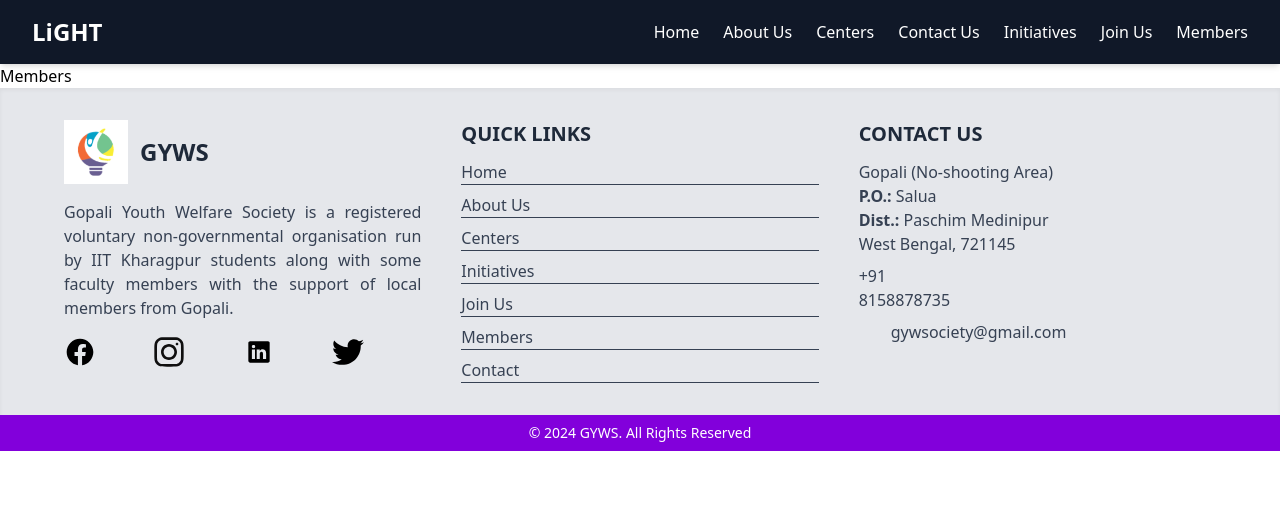
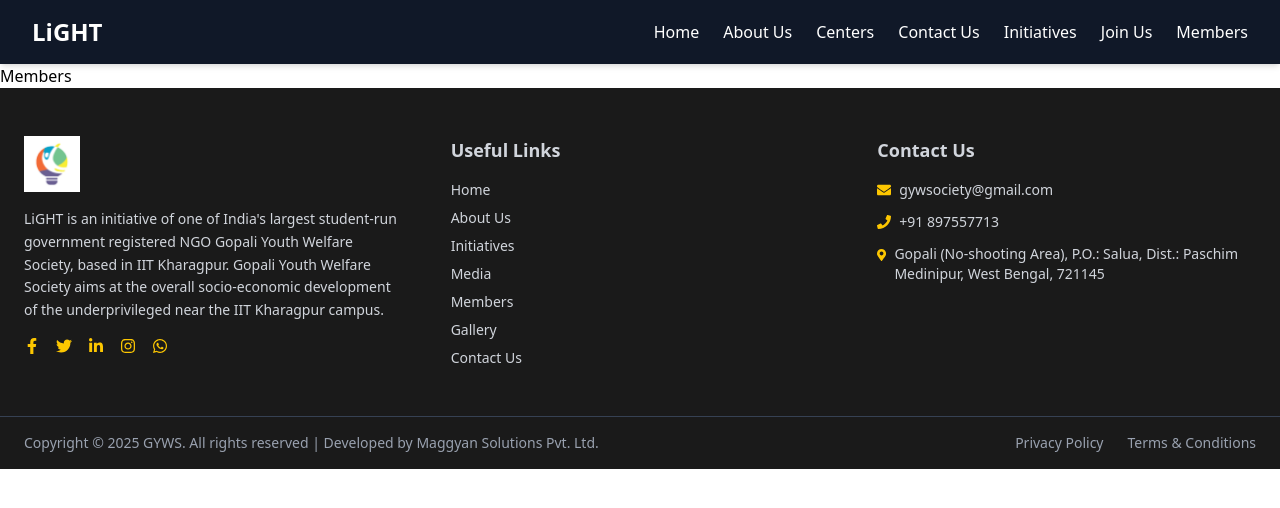
Before and after one commit to GYWS-TechOps/LiGHT-Website, a React (Vite) app: page /members in a window 1280 px wide. Shown: the top 508 px of the page. Built offline with nearby package versions, Linux system fonts and the light colour scheme.

Commit message:
Updated Footer component

```diff
--- a/src/components/Footer.jsx
+++ b/src/components/Footer.jsx
@@ -5,166 +5,89 @@ import Insta from '../assets/Insta.svg';
 import LinkedIn from '../assets/LinkedIn.svg';
 import Twitter from '../assets/Twitter.svg';
 import Logo from '../assets/Logo.png';
+import { FaEnvelope, FaPhone, FaMapMarkerAlt, FaFacebookF, FaTwitter, FaLinkedinIn, FaInstagram, FaWhatsapp } from 'react-icons/fa';
 
 const Footer = () => {
     return (
-        <div className="bg-gray-200 shadow-inner">
-            <footer className="w-full">
-                <div className="grid grid-cols-1 md:grid-cols-2 lg:grid-cols-3 gap-10 px-6 md:px-16 py-8">
-                    {/* About Us */}
+        <footer className="bg-[#1a1a1a] text-gray-300">
+            {/* Main footer */}
+            <div className="max-w-7xl mx-auto px-6 py-12 grid grid-cols-1 md:grid-cols-3 gap-12">
+
+                {/* About Section */}
                 <div>
-                        <div className="flex items-center space-x-3 mb-4">
-                            <img src={Logo} alt="GYWS Logo" className="w-16" />
-                            <h2 className="text-2xl font-semibold text-gray-800">GYWS</h2>
+                    <img
+                        src={Logo}
+                        alt="Logo"
+                        className="w-14 h-14 mb-4"
+                    />
+                    <p className="text-sm leading-relaxed">
+                        LiGHT is an initiative of one of India's largest student-run government registered NGO
+                        Gopali Youth Welfare Society, based in IIT Kharagpur. Gopali Youth Welfare Society aims
+                        at the overall socio-economic development of the underprivileged near the IIT Kharagpur campus.
+                    </p>
+                    <div className="flex gap-4 mt-4">
+                        <a href="https://www.facebook.com/gyws.iitkgp" className="text-yellow-400 hover:text-white">
+                            <FaFacebookF className="text-base" />
+                        </a>
+                        <a href="https://x.com/gopali_youth" className="text-yellow-400 hover:text-white">
+                            <FaTwitter className="text-base" />
+                        </a>
+                        <a href="https://www.linkedin.com/company/gopali-youth-welfare-society/posts/?feedView=all" className="text-yellow-400 hover:text-white">
+                            <FaLinkedinIn className="text-base" />
+                        </a>
+                        <a href="https://www.instagram.com/gyws_ngo.iitkgp/" className="text-yellow-400 hover:text-white">
+                            <FaInstagram className="text-base" />
+                        </a>
+                        <a href="https://api.whatsapp.com/send?phone=918957557713&text=Hi" className="text-yellow-400 hover:text-white">
+                            <FaWhatsapp className="text-base" />
+                        </a>
                     </div>
-                        <p className="text-gray-700 text-justify">
-                            Gopali Youth Welfare Society is a registered voluntary non-governmental organisation run by IIT Kharagpur students along with some faculty members with the support of local members from Gopali.
-                        </p>
-                        <ul className="grid grid-cols-4 mt-4 space-x-2">
-                            {/* <li>
-                                <a href="https://www.facebook.com/gyws.iitkgp" target="_blank" rel="noopener noreferrer" className="text-gray-600 hover:text-cyan-500 text-2xl">
-                                    <Facebook />
-                                </a>
-                            </li> */}
-
-                            <li>
-                                <a
-                                    href="https://www.facebook.com/gyws.iitkgp"
-                                    target="_blank"
-                                    rel="noopener noreferrer"
-                                >
-                                    <img
-                                        src={Facebook}
-                                        alt="Facebook"
-                                        className="w-8 h-8 hover:scale-110 transition-transform"
-                                    />
-                                </a>
-                            </li>
-
-                            {/* <li>
-                                <a href="https://www.instagram.com/gyws_ngo.iitkgp/" target="_blank" rel="noopener noreferrer" className="text-gray-600 hover:text-cyan-500 text-2xl">
-                                    <Instagram />
-                                </a>
-                            </li> */}
-                            <li>
-                                <a
-                                    href="https://www.instagram.com/gyws_ngo.iitkgp/"
-                                    target="_blank"
-                                    rel="noopener noreferrer"
-                                >
-                                    <img
-                                        src={Insta}
-                                        alt="Facebook"
-                                        className="w-8 h-8 hover:scale-110 transition-transform"
-                                    />
-                                </a>
-                            </li>
-
-                            {/* <li>
-                                <a href="https://www.linkedin.com/company/gopali-youth-welfare-society/mycompany/" target="_blank" rel="noopener noreferrer" className="text-gray-600 hover:text-cyan-500 text-2xl">
-                                    <Linkedin />
-                                </a>
-                            </li> */}
-
-                            <li>
-                                <a
-                                    href="https://www.linkedin.com/company/gopali-youth-welfare-society/mycompany/"
-                                    target="_blank"
-                                    rel="noopener noreferrer"
-                                >
-                                    <img
-                                        src={LinkedIn}
-                                        alt={LinkedIn}
-                                        className="w-8 h-8 hover:scale-110 transition-transform"
-                                    />
-                                </a>
-                            </li>
-                            {/* <li>
-                                <a href="https://twitter.com/gopali_youth" target="_blank" rel="noopener noreferrer" className="text-gray-600 hover:text-cyan-500 text-2xl">
-                                    <Twitter />
-                                </a>
-                            </li> */}
-
-                            <li>
-                                <a
-                                    href="https://twitter.com/gopali_youth"
-                                    target="_blank"
-                                    rel="noopener noreferrer"
-                                >
-                                    <img
-                                        src={Twitter}
-                                        alt={LinkedIn}
-                                        className="w-8 h-8 hover:scale-110 transition-transform"
-                                    />
-                                </a>
-                            </li>
-
+                </div>
+                <div>
+                    <h3 className="text-lg font-semibold mb-4">Useful Links</h3>
+                    <ul className="space-y-2 text-sm">
+                        <li><a href="#" className="hover:text-yellow-400">Home</a></li>
+                        <li><a href="#" className="hover:text-yellow-400">About Us</a></li>
+                        <li><a href="#" className="hover:text-yellow-400">Initiatives</a></li>
+                        <li><a href="#" className="hover:text-yellow-400">Media</a></li>
+                        <li><a href="#" className="hover:text-yellow-400">Members</a></li>
+                        <li><a href="#" className="hover:text-yellow-400">Gallery</a></li>
+                        <li><a href="#" className="hover:text-yellow-400">Contact Us</a></li>
                     </ul>
                 </div>
-
-                    {/* Quick Links */}
                 <div>
-                        <h2 className="text-xl font-semibold text-gray-800 mb-3">QUICK LINKS</h2>
-                        <ul className="space-y-2 text-gray-700">
-                            <li>
-                                <Link to="/"  className="hover:text-cyan-500 transition">Home</Link>
-                                <hr />
+                    <h3 className="text-lg font-semibold mb-4">Contact Us</h3>
+                    <ul className="space-y-3 text-sm">
+                        <li className="flex items-center gap-2">
+                            <FaEnvelope className="text-yellow-400" /> gywsociety@gmail.com
                         </li>
-                            <li>
-                                <Link to="/about"  className="hover:text-cyan-500 transition">About Us</Link>
-                                <hr />
+                        <li className="flex items-center gap-2">
+                            <FaPhone className="text-yellow-400" /> +91 897557713
                         </li>
-                            <li>
-                                <Link to="/centers"  className="hover:text-cyan-500 transition">Centers</Link>
-                                <hr />
-                            </li>
-                            <li>
-                                <Link to="/initiatives"  className="hover:text-cyan-500 transition">Initiatives</Link>
-                                <hr />
-                            </li>
-                            <li>
-                                <Link to="/join"  className="hover:text-cyan-500 transition">Join Us</Link>
-                                <hr />
-                            </li>
-                            <li>
-                                <Link to="/members"  className="hover:text-cyan-500 transition">Members</Link>
-                                <hr />
-                            </li>
-                            <li>
-                                <Link to="/contact"  className="hover:text-cyan-500 transition">Contact</Link>
-                                <hr />
-                            </li>
-                        </ul>
-                    </div>
-
-                    {/* Contact Us */}
-                    <div>
-                        <h2 className="text-xl font-semibold text-gray-800 mb-3">CONTACT US</h2>
-                        <ul className="space-y-2 text-gray-700">
-                            <li>
-                                <p>Gopali (No-shooting Area)</p>
-                                <p><strong>P.O.:</strong> Salua <br /><strong>Dist.:</strong> Paschim Medinipur</p>
-                                <p>West Bengal, 721145</p>
-                            </li>
-                            <li>
-                                <a href="tel:+918158878735" className="flex items-center hover:text-cyan-500">
-                                    <div className="w-6 mr-2"> +91 8158878735</div>
-                                </a>
-                            </li>
-                            <li>
-                                <a href="mailto:gywsociety@gmail.com" className="flex items-center hover:text-cyan-500">
-                                    <div className="w-6 mr-2" /> gywsociety@gmail.com
-                                </a>
+                        <li className="flex items-start gap-2">
+                            <FaMapMarkerAlt className="text-yellow-400 mt-1" />
+                            <span>
+                                Gopali (No-shooting Area), P.O.: Salua, Dist.: Paschim Medinipur,
+                                West Bengal, 721145
+                            </span>
                         </li>
                     </ul>
                 </div>
             </div>
 
-                <div className="bg-purple-700 text-white text-center text-sm py-2 font-medium">
-                    <p>© 2024 GYWS. All Rights Reserved</p>
+            {/* Bottom bar */}
+            <div className="border-t border-gray-700 py-4 px-6 flex flex-col md:flex-row justify-between items-center text-sm text-gray-400">
+                <p>
+                    Copyright © {new Date().getFullYear()} GYWS. All rights reserved | Developed by Maggyan Solutions Pvt. Ltd.{" "}
+
+                </p>
+                <div className="flex gap-6 mt-2 md:mt-0">
+                    <a href="#" className="hover:text-yellow-400">Privacy Policy</a>
+                    <a href="#" className="hover:text-yellow-400">Terms & Conditions</a>
+                </div>
             </div>
         </footer>
-        </div>
+
     );
 };
 
```
Lines whose indentation alone changed are shown as unchanged.
